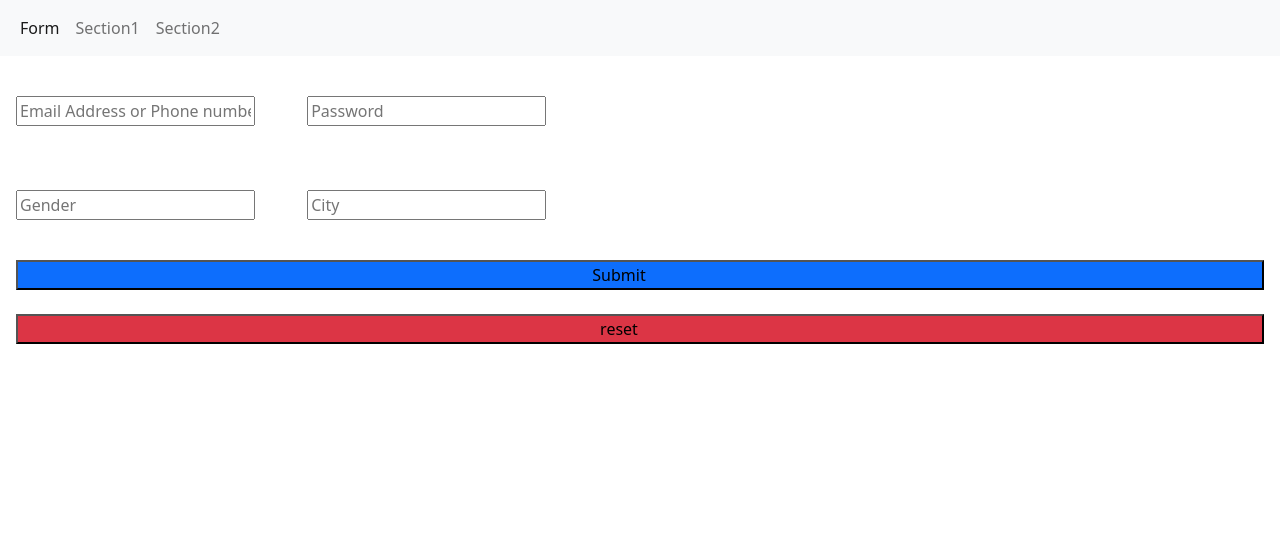
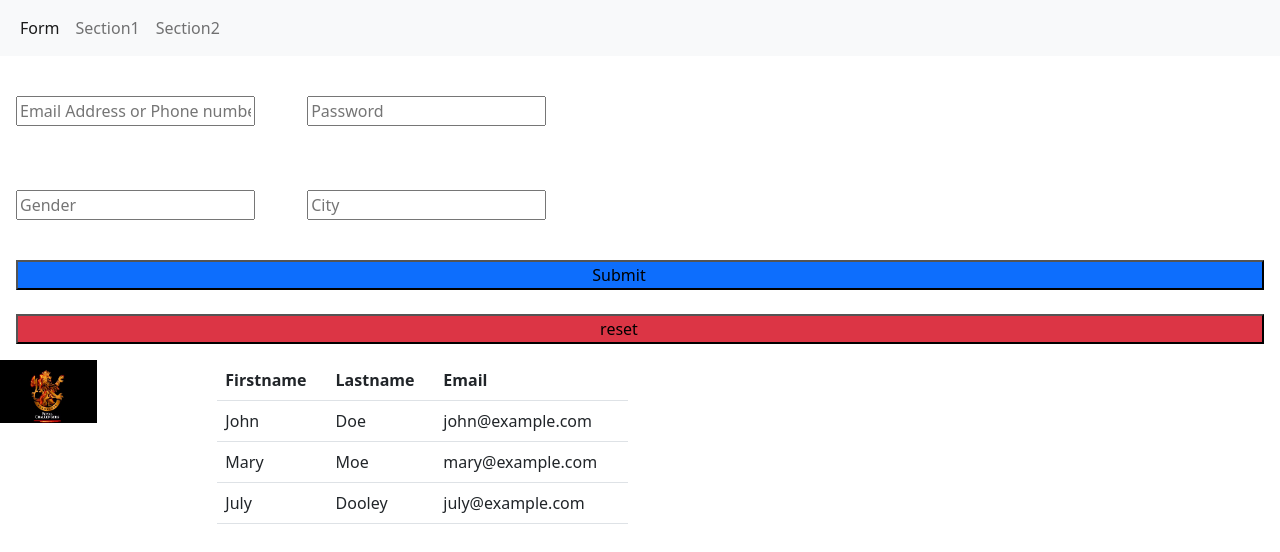
Before and after one commit to VarunprasadT/Web_Technology, a plain HTML site: page form3.html in a window 1280 px wide. Drawn offline with nearby package versions, Linux system fonts and the light colour scheme.

Commit message:
Update form3.html

```diff
--- a/form3.html
+++ b/form3.html
@@ -36,5 +36,39 @@
             <button type="button" class="bg-danger pe-5 w-100 mt-4 w-lg-50" class="btn btn-danger btn-sm pe-5">reset</button>
             </div>
         </form>
+    <div class="row">
+    <div class="col-lg-2 col-sm-2">
+      <div><img src="rcb.png" alt="" width="50%"></div>
+    </div>
+    <div class="col-lg-4 col-sm-2">
+      <div> <table class="table">
+        <thead>
+          <tr>
+            <th>Firstname</th>
+            <th>Lastname</th>
+            <th>Email</th>
+          </tr>
+        </thead>
+        <tbody>
+          <tr>
+            <td>John</td>
+            <td>Doe</td>
+            <td>john@example.com</td>
+          </tr>
+          <tr>
+            <td>Mary</td>
+            <td>Moe</td>
+            <td>mary@example.com</td>
+          </tr>
+          <tr>
+            <td>July</td>
+            <td>Dooley</td>
+            <td>july@example.com</td>
+          </tr>
+        </tbody>
+      </table>
+    </div></div>
+    </div>
+  </div>
 </body>
 </html>
```
